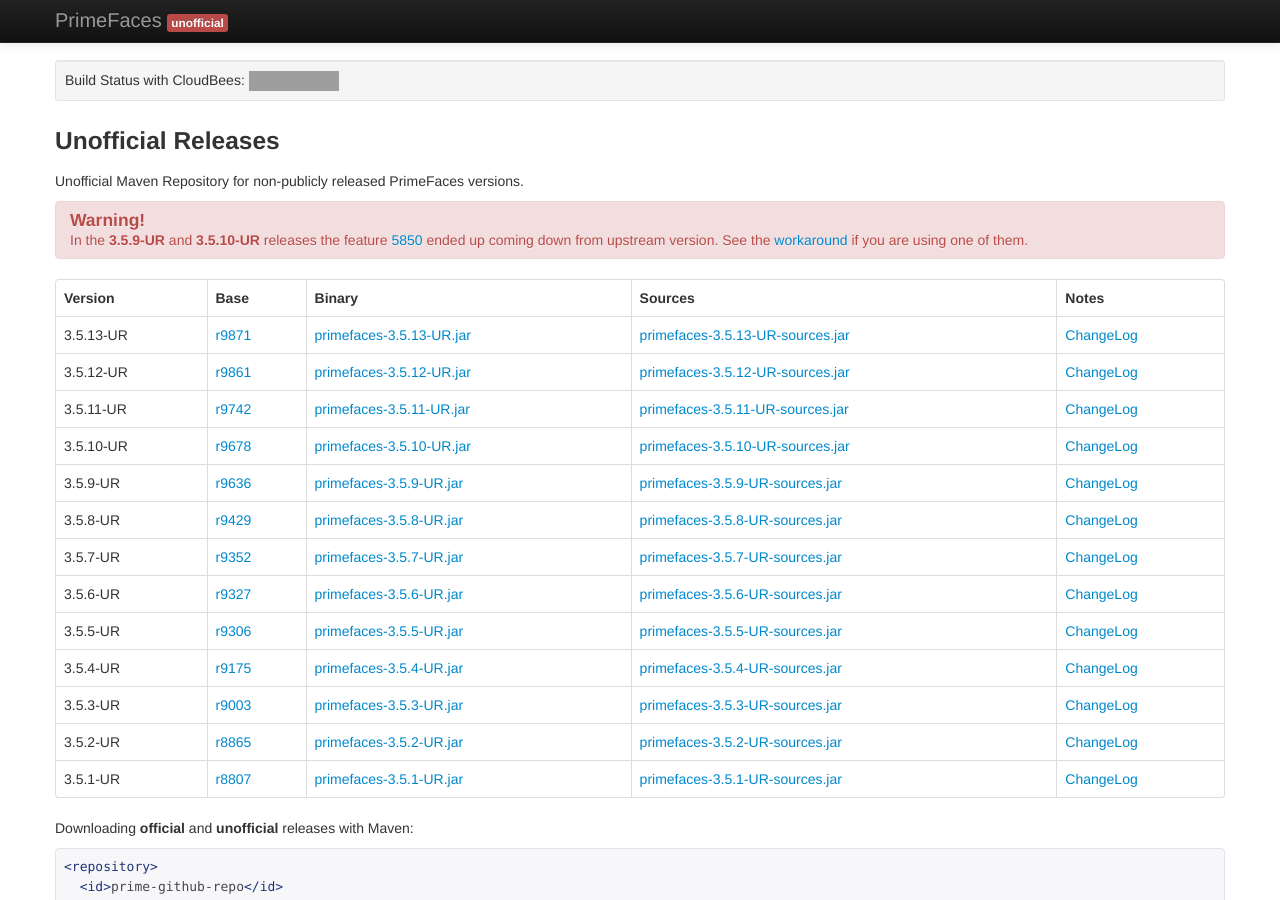
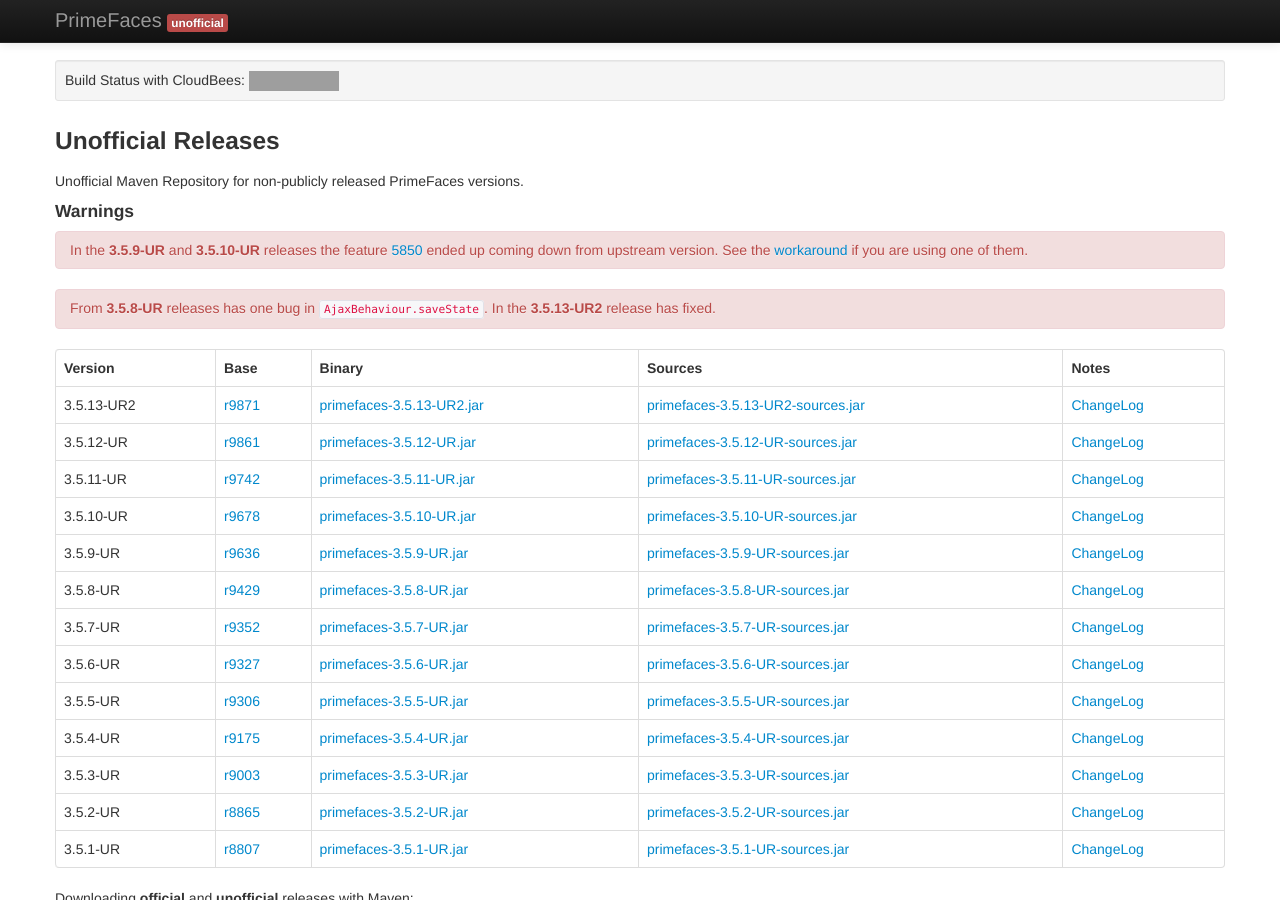
Before and after one commit to unofaces/unofficial-primefaces, a Jekyll site: the page built from index.html, in a window 1280 px wide and 900 px high. Built offline with Jekyll 4.4.1, drawn with Linux system fonts in a browser that asks for light colours; grey boxes are pictures that could not be loaded.

Commit message:
Added unofficial release 3.5.13-UR2.

```diff
--- a/_config.yml
+++ b/_config.yml
@@ -12,55 +12,68 @@
   unofficials:
   - version:   3.5.13
     revision:  9871
-    date_time: 2013-08-20 13:30:02 -0000
+    date_time: 2013-08-21 13:22:53 -0000
+    suffix:    "UR2"
 
   - version:   3.5.12
     revision:  9861
     date_time: 2013-08-19 13:21:17 -0000
+    suffix:    "UR"
 
   - version:   3.5.11
     revision:  9742
     date_time: 2013-08-12 19:53:46 -0000
+    suffix:    "UR"
 
   - version:   3.5.10
     revision:  9678
     date_time: 2013-07-29 15:39:59 -0000
+    suffix:    "UR"
 
   - version:   3.5.9
     revision:  9636
     date_time: 2013-07-22 12:11:20 -0000
+    suffix:    "UR"
 
   - version:   3.5.8
     revision:  9429
     date_time: 2013-07-01 12:23:10 -0000
+    suffix:    "UR"
 
   - version:   3.5.7
     revision:  9352
     date_time: 2013-06-07 20:38:36 -0000
+    suffix:    "UR"
 
   - version:   3.5.6
     revision:  9327
     date_time: 2013-06-03 07:05:16 -0000
+    suffix:    "UR"
 
   - version:   3.5.5
     revision:  9306
     date_time: 2013-05-27 13:17:42 -0000
+    suffix:    "UR"
 
   - version:   3.5.4
     revision:  9175
     date_time: 2013-05-13 10:07:49 -0000
+    suffix:    "UR"
 
   - version:   3.5.3
     revision:  9003
     date_time: 2013-04-22 14:32:25 -0000
+    suffix:    "UR"
 
   - version:   3.5.2
     revision:  8865
     date_time: 2013-03-31 13:54:19 -0000
+    suffix:    "UR"
 
   - version:   3.5.1
     revision:  8807
     date_time: 2013-03-16 06:59:30 -0000
+    suffix:    "UR"
 
   officials:
   - version: 3.5
--- a/changelog/3.5.13.html
+++ b/changelog/3.5.13.html
@@ -11,6 +11,8 @@
      txt: "Potential javascript error on Tooltip"
    - num: 6036
      txt: "Layout component border-issues with IE"
+   - num: 6015
+     txt: "AjaxBehaviour.saveState indexoutofbounds exception <span class=\"label\">UR2</span>"
 
   enhancements:
    - num: 5821
@@ -22,3 +24,6 @@
    - num: 6003
      txt: "Global attribute for outputPanel deferred loading."
 ---
+
+<p>This version has two releases (<strong>UR</strong> and <strong>UR2</strong>). The second release
+has the fix to <code>IndexOutOfBoundException</code> in <code>AjaxBehaviour.saveState</code>.</p>
--- a/index.html
+++ b/index.html
@@ -15,10 +15,15 @@
 
 <p>Unofficial Maven Repository for non-publicly released PrimeFaces versions.</p>
 
+<h4>Warnings</h4>
+
 <div class="alert alert-danger">
-  <h4>Warning!</h4>
   In the <strong>3.5.9-UR</strong> and <strong>3.5.10-UR</strong> releases the feature <a href="{{ site.issue_tracker }}5850">5850</a> ended up coming down from upstream version.
   See the <a href="/widgetvar-workaround.html">workaround</a> if you are using one of them.
+</div>
+
+<div class="alert alert-danger">
+  From <strong>3.5.8-UR</strong> releases has one bug in <code>AjaxBehaviour.saveState</code>. In the <strong>3.5.13-UR2</strong> release has fixed.
 </div>
 
 <table class="table table-bordered table-hover">
@@ -33,11 +38,12 @@
   </thead>
   <tbody>
     {% for release in site.releases.unofficials %}
+      {% capture full_version %}{{ release.version }}-{{ release.suffix }}{% endcapture %}
     <tr>
-      <td>{{ release.version }}-UR</td>
+      <td>{{ release.version }}-{{ release.suffix }}</td>
       <td><a href="{{ site.browse_source }}/primefaces/trunk?r={{ release.revision }}" title="{{ release.date_time | date_to_rfc822 }}">r{{ release.revision }}</a></td>
-      <td><a href="{{ site.repo_url }}/org/primefaces/primefaces/{{ release.version }}-UR/primefaces-{{ release.version }}-UR.jar">primefaces-{{ release.version }}-UR.jar</a>
-      <td><a href="{{ site.repo_url }}/org/primefaces/primefaces/{{ release.version }}-UR/primefaces-{{ release.version }}-UR-sources.jar">primefaces-{{ release.version }}-UR-sources.jar</a>
+      <td><a href="{{ site.repo_url }}/org/primefaces/primefaces/{{ full_version }}/primefaces-{{ full_version }}.jar">primefaces-{{ full_version }}.jar</a>
+      <td><a href="{{ site.repo_url }}/org/primefaces/primefaces/{{ full_version }}/primefaces-{{ full_version }}-sources.jar">primefaces-{{ full_version }}-sources.jar</a>
       <td><a href="/changelog/{{ release.version }}.html">ChangeLog</a></td>
     </tr>
     {% endfor %}
```
